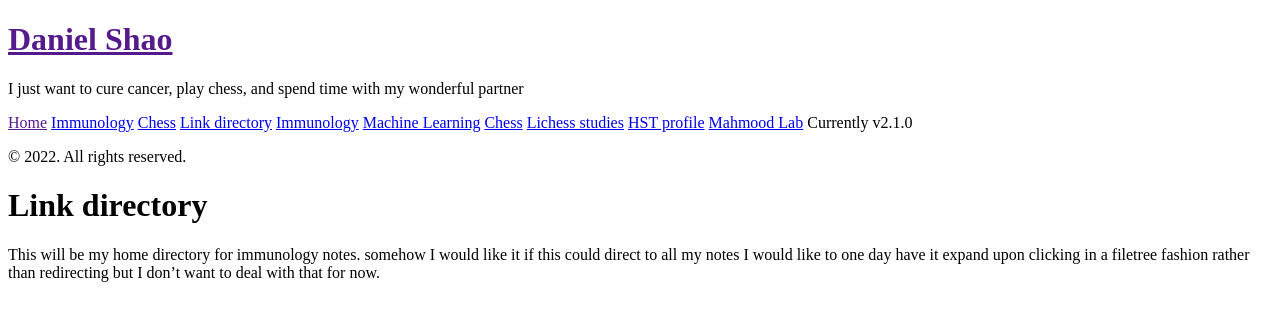
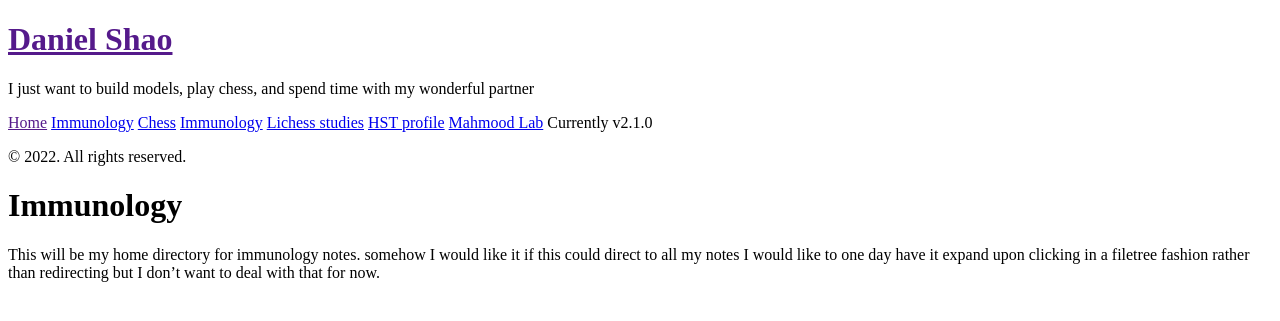
Before and after one commit to danielshaowers/danielshaowers.github.io, a Jekyll site: the page built from Immunology/navigation.md, in a window 1280 px wide. Shown: the top 321 px of the page. Built offline with Jekyll 4.4.1, drawn with Linux system fonts in a browser that asks for light colours.

Commit message:
oenseuht

```diff
--- a/Immunology/navigation.md
+++ b/Immunology/navigation.md
@@ -1,6 +1,6 @@
 ---
 layout: page
-title: Link directory
+title: Immunology
 ---
 
 This will be my home directory for immunology notes. somehow I would like it if this could direct to all my notes
--- a/_config.yml
+++ b/_config.yml
@@ -9,7 +9,7 @@ relative_permalinks: false
 # Setup
 title:            Daniel Shao
 tagline:          'HST and Chess'
-description:      "I just want to cure cancer, play chess, and spend time with my wonderful partner"
+description:      "I just want to build models, play chess, and spend time with my wonderful partner"
 url:              http://hyde.getpoole.com
 baseurl:          /
 
--- a/_includes/head.html
+++ b/_includes/head.html
@@ -6,7 +6,7 @@
   <!-- Enable responsiveness on mobile devices-->
   <meta name="viewport" content="width=device-width, initial-scale=1.0, maximum-scale=1">
 
-  <title>
+  <title> <!-- this controls the tab text -->
     {% if page.title == "Home" %}
       {{ site.title }} &middot; {{ site.tagline }}
     {% else %}
--- a/_includes/sidebar.html
+++ b/_includes/sidebar.html
@@ -27,9 +27,6 @@
           {% endif %}
         {% endif %}
       {% endfor %}
-      <a class="sidebar-nav-item" href="/Immunology/immunology.md">Immunology</a>
-      <a class="sidebar-nav-item" href="/MachineLearning/MLHome.html">Machine Learning</a>
-      <a class="sidebar-nav-item" href="/Chess/">Chess</a>
       <a class="sidebar-nav-item" target="_blank" href="https://lichess.org/study/search?q=owner%3ADanielShaowers+">Lichess studies</a>
       <a class="sidebar-nav-item" target="_blank" href="https://hst.mit.edu/news-events/hst-memp-incoming-class-2021">HST profile</a>
       <a class="sidebar-nav-item" target="_blank" href="https://faisal.ai/">Mahmood Lab</a>
```
